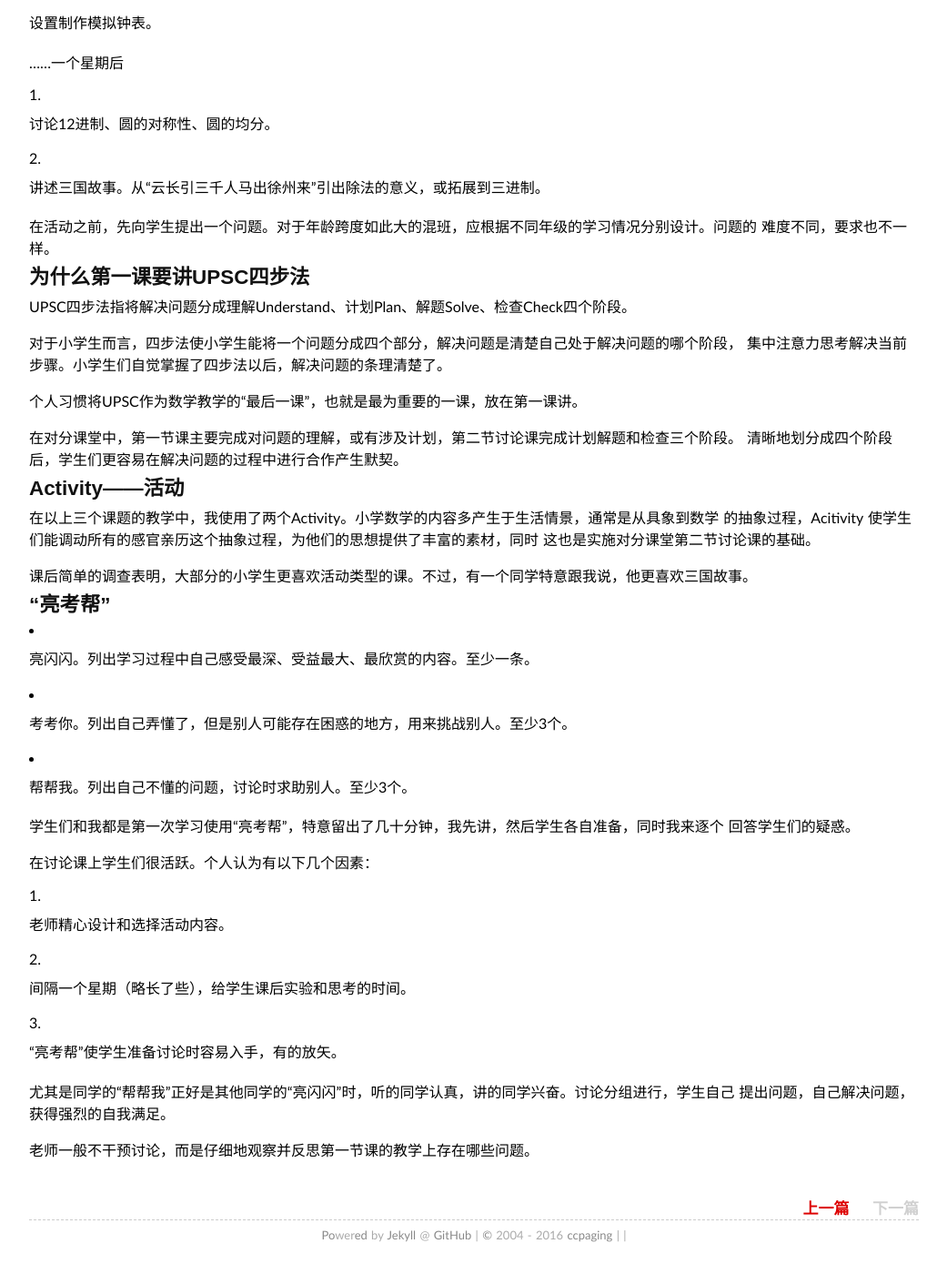
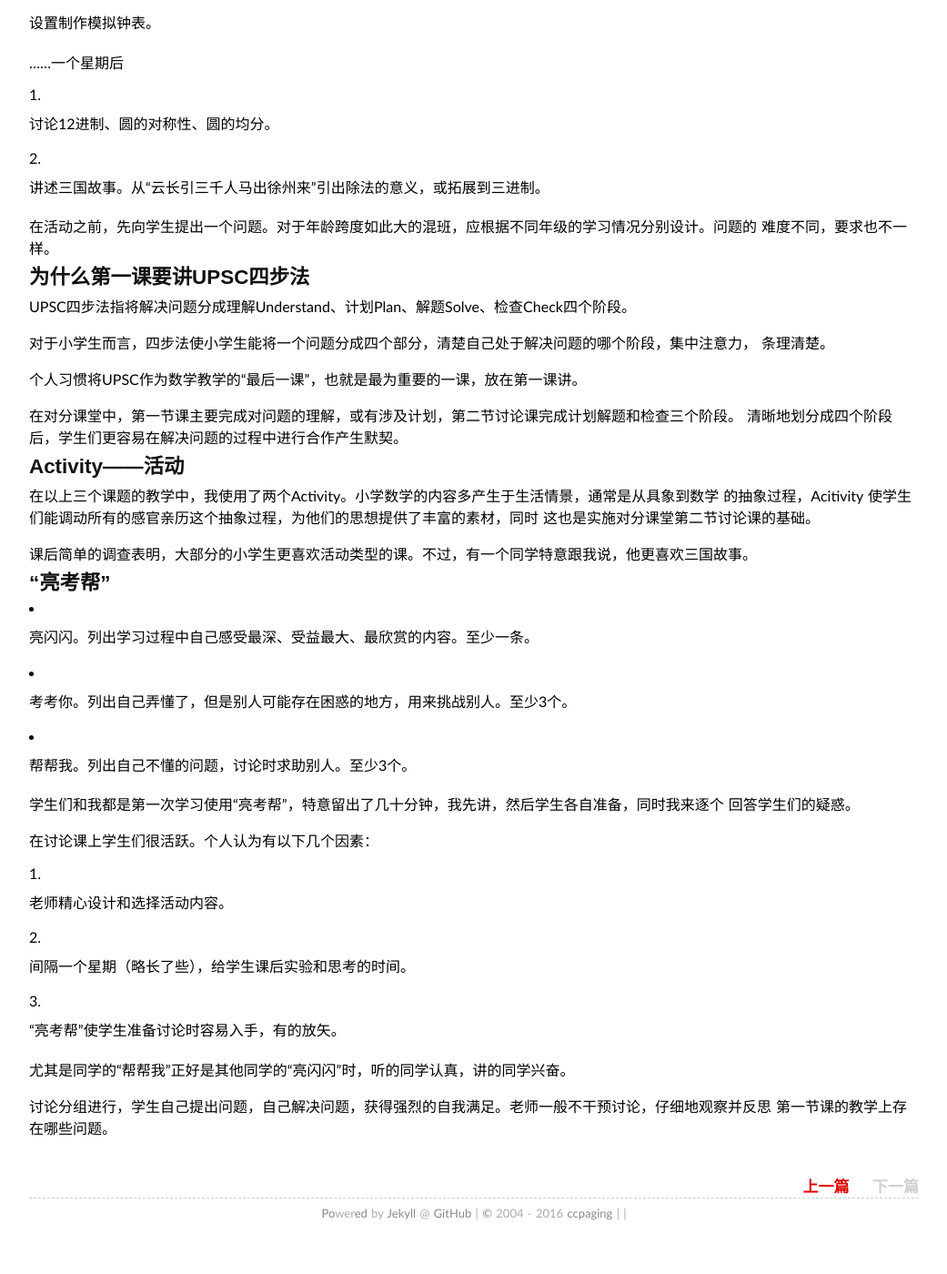
Before and after one commit to ccpaging/ccpaging.github.io, a Jekyll site: the page built from _posts/2016-02-29-duifen.md, in a window 1280 px wide and 1400 px high, scrolled down 444 px. Shown: the whole window at 91% size, without its empty margins (119-1160 px from the left). Built offline with Jekyll 4.4.1, drawn with Linux system fonts in a browser that asks for light colours; comment, search, counter and statistics services are not loaded; after the commit the page ends 1820 px from its top, so only the background shows below that.

Commit message:
New post

```diff
--- a/_posts/2016-02-29-duifen.md
+++ b/_posts/2016-02-29-duifen.md
@@ -34,8 +34,8 @@ mathjax: false
 
 UPSC四步法指将解决问题分成理解Understand、计划Plan、解题Solve、检查Check四个阶段。
 
-对于小学生而言，四步法使小学生能将一个问题分成四个部分，解决问题是清楚自己处于解决问题的哪个阶段，
-集中注意力思考解决当前步骤。小学生们自觉掌握了四步法以后，解决问题的条理清楚了。
+对于小学生而言，四步法使小学生能将一个问题分成四个部分，清楚自己处于解决问题的哪个阶段，集中注意力，
+条理清楚。
 
 个人习惯将UPSC作为数学教学的“最后一课”，也就是最为重要的一课，放在第一课讲。
 
@@ -69,7 +69,7 @@ UPSC四步法指将解决问题分成理解Understand、计划Plan、解题Solve
 
 3. “亮考帮”使学生准备讨论时容易入手，有的放矢。
 
-尤其是同学的“帮帮我”正好是其他同学的“亮闪闪”时，听的同学认真，讲的同学兴奋。讨论分组进行，学生自己
-提出问题，自己解决问题，获得强烈的自我满足。
+尤其是同学的“帮帮我”正好是其他同学的“亮闪闪”时，听的同学认真，讲的同学兴奋。
 
-老师一般不干预讨论，而是仔细地观察并反思第一节课的教学上存在哪些问题。
+讨论分组进行，学生自己提出问题，自己解决问题，获得强烈的自我满足。老师一般不干预讨论，仔细地观察并反思
+第一节课的教学上存在哪些问题。
```
